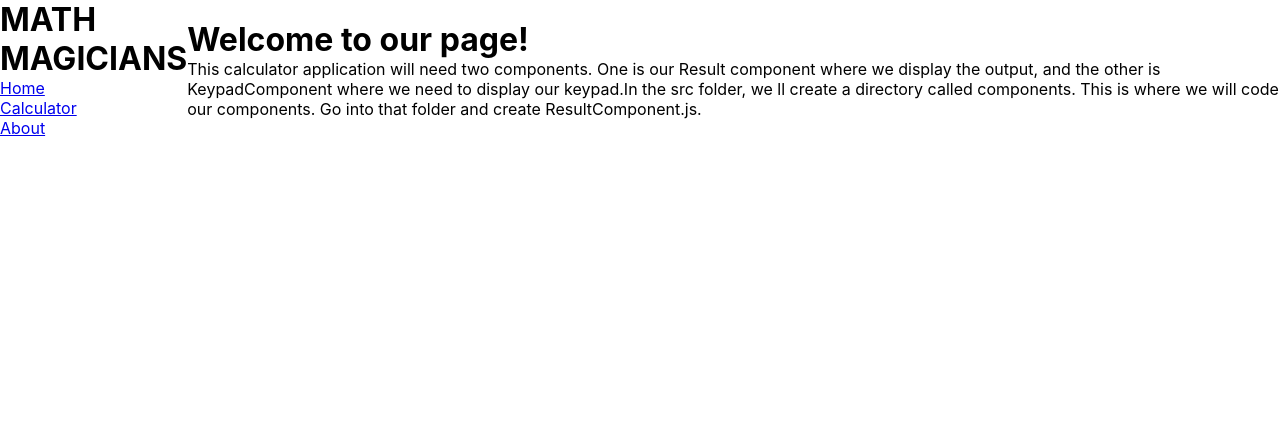
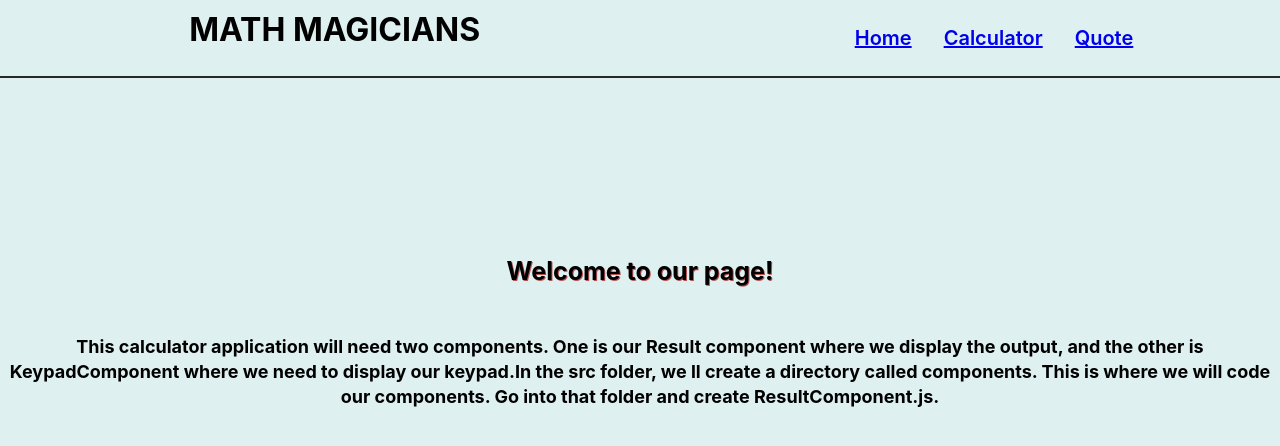
Before and after one commit to Said-laasri/math-magicians, a React (Create React App) app: page /Home in a window 1280 px wide. Shown: the top 446 px of the page. Built offline with nearby package versions, Linux system fonts and the light colour scheme.

Commit message:
add home page and quote page and styling them

```diff
--- a/src/App.css
+++ b/src/App.css
@@ -4,8 +4,10 @@
   box-sizing: border-box;
 }
 
+body {
+  background-color: rgb(222, 240, 240);
+}
+
 .AppCalcul {
   display: flex;
-  justify-content: center;
-  align-items: center;
 }
--- a/src/App.js
+++ b/src/App.js
@@ -12,7 +12,7 @@ function App() {
       <Navs />
       <Routes>
         <Route path="/Home" element={<Home />} />
-        <Route path="/quote" element={<Quote />} />
+        <Route path="/Quote" element={<Quote />} />
         <Route path="/calculator" element={<Calculator />} />
       </Routes>
     </div>
--- a/src/components/Calculator.js
+++ b/src/components/Calculator.js
@@ -4,7 +4,6 @@ import calculate from '../logic/calculate';
 
 const Calculator = () => {
   const [state, setState] = useState({
-
     total: 0,
     next: null,
     operation: null,
@@ -23,6 +22,8 @@ const Calculator = () => {
 
   const { total, next, operation } = state;
   return (
+    <>
+      <div className="math">Lets do some math!!!</div>
       <div className="calculator">
         <div className="answer" onChange={showResult}>
           {total}
@@ -30,35 +31,74 @@ const Calculator = () => {
           {next}
         </div>
         <div className="section1">
-        <button onClick={clickHandler} type="button" className="number">AC</button>
-        <button onClick={clickHandler} type="button" className="number">+/-</button>
-        <button onClick={clickHandler} type="button" className="number">%</button>
-        <button onClick={clickHandler} type="button" className="side-symbols">÷</button>
+          <button onClick={clickHandler} type="button" className="number">
+            AC
+          </button>
+          <button onClick={clickHandler} type="button" className="number">
+            +/-
+          </button>
+          <button onClick={clickHandler} type="button" className="number">
+            %
+          </button>
+          <button onClick={clickHandler} type="button" className="side-symbols">
+            ÷
+          </button>
         </div>
         <div className="section1">
-        <button onClick={clickHandler} type="button" className="number">7</button>
-        <button onClick={clickHandler} type="button" className="number">8</button>
-        <button onClick={clickHandler} type="button" className="number">9</button>
-        <button onClick={clickHandler} type="button" className="side-symbols">x</button>
+          <button onClick={clickHandler} type="button" className="number">
+            7
+          </button>
+          <button onClick={clickHandler} type="button" className="number">
+            8
+          </button>
+          <button onClick={clickHandler} type="button" className="number">
+            9
+          </button>
+          <button onClick={clickHandler} type="button" className="side-symbols">
+            x
+          </button>
         </div>
         <div className="section1">
-        <button onClick={clickHandler} type="button" className="number">4</button>
-        <button onClick={clickHandler} type="button" className="number">5</button>
-        <button onClick={clickHandler} type="button" className="number">6</button>
-        <button onClick={clickHandler} type="button" className="side-symbols">-</button>
+          <button onClick={clickHandler} type="button" className="number">
+            4
+          </button>
+          <button onClick={clickHandler} type="button" className="number">
+            5
+          </button>
+          <button onClick={clickHandler} type="button" className="number">
+            6
+          </button>
+          <button onClick={clickHandler} type="button" className="side-symbols">
+            -
+          </button>
         </div>
         <div className="section1">
-        <button onClick={clickHandler} type="button" className="number">1</button>
-        <button onClick={clickHandler} type="button" className="number">2</button>
-        <button onClick={clickHandler} type="button" className="number">3</button>
-        <button onClick={clickHandler} type="button" className="side-symbols">+</button>
+          <button onClick={clickHandler} type="button" className="number">
+            1
+          </button>
+          <button onClick={clickHandler} type="button" className="number">
+            2
+          </button>
+          <button onClick={clickHandler} type="button" className="number">
+            3
+          </button>
+          <button onClick={clickHandler} type="button" className="side-symbols">
+            +
+          </button>
         </div>
         <div className="section1">
-        <button onClick={clickHandler} type="button" className="number0">0</button>
-        <button onClick={clickHandler} type="button" className="number">.</button>
-        <button onClick={clickHandler} type="button" className="side-symbols">=</button>
+          <button onClick={clickHandler} type="button" className="number0">
+            0
+          </button>
+          <button onClick={clickHandler} type="button" className="number">
+            .
+          </button>
+          <button onClick={clickHandler} type="button" className="side-symbols">
+            =
+          </button>
         </div>
       </div>
+    </>
   );
 };
 
--- /dev/null
+++ b/src/components/Home.css
@@ -0,0 +1,21 @@
+.home-section {
+  display: flex;
+  flex-direction: column;
+  width: 100%;
+  justify-content: center;
+  height: auto;
+  margin-top: 20%;
+  gap: 3rem;
+  text-align: center;
+}
+
+.home-section > h2 {
+  font-size: 25px;
+  text-shadow: 1px 1px #b85252;
+}
+
+.home-section > p {
+  line-height: 1.4;
+  font-size: 18px;
+  font-weight: 700;
+}
--- a/src/components/Home.jsx
+++ b/src/components/Home.jsx
@@ -1,7 +1,9 @@
+import './Home.css';
+
 function Home() {
   return (
     <div className="home-section">
-      <h1>Welcome to our page!</h1>
+      <h2>Welcome to our page!</h2>
       <p>
         This calculator application will need two components. One is our Result
         component where we display the output, and the other is KeypadComponent
--- /dev/null
+++ b/src/components/Nav.css
@@ -0,0 +1,34 @@
+.Nav-bar {
+  display: flex;
+  width: 100%;
+  justify-content: space-around;
+  position: fixed;
+  padding: 10px;
+  border-bottom: 2px solid rgb(41, 40, 40);
+}
+
+h1:hover {
+  font-size: 50px;
+  color: rgb(17, 5, 0);
+  background-color: rgb(165, 42, 128);
+  border-radius: 80%;
+}
+
+ul {
+  list-style: none;
+  display: flex;
+  width: 20%;
+  justify-content: space-around;
+}
+
+li {
+  font-size: 20px;
+  font-weight: 600;
+  padding: 1rem;
+}
+
+li:hover {
+  font-size: 24px;
+  border-radius: 70%;
+  background-color: rgb(225, 0, 255);
+}
--- a/src/components/Nav.jsx
+++ b/src/components/Nav.jsx
@@ -1,35 +1,21 @@
 import React from 'react';
 import { Link } from 'react-router-dom';
+import './Nav.css';
 
 const LINKS = [
   { to: '/home', text: 'Home' },
   { to: '/calculator', text: 'Calculator' },
-  { to: '/about', text: 'About' },
+  { to: '/Quote', text: 'Quote' },
 ];
 
-// const Nav = () => (
-//   <div>
-//     <h2>Mathmatician</h2>
-//     <ul>
-//       LINKS.map((file) => (
-//       <li key={file.to}>
-//         <Link to={file.to}>{file.test}</Link>
-//       </li>
-//       ));
-//     </ul>
-//   </div>
-// );
 const Navs = () => (
-  <div>
+  <div className="Nav-bar">
     <h1> MATH MAGICIANS</h1>
     <ul>
       {LINKS.map((item) => (
         <li key={item.to}>
           {' '}
-          <Link to={item.to}>
-            {' '}
-            {item.text}
-          </Link>
+          <Link to={item.to}>{item.text}</Link>
         </li>
       ))}
     </ul>
--- /dev/null
+++ b/src/components/Quote.css
@@ -0,0 +1,9 @@
+.quote-section {
+  display: flex;
+  width: 60%;
+  margin-top: 20%;
+  font-size: 15px;
+  margin-left: 20%;
+  font-weight: 600;
+  text-align: center;
+}
--- a/src/components/Quote.jsx
+++ b/src/components/Quote.jsx
@@ -1,4 +1,4 @@
-import React from 'react';
+import './Quote.css';
 
 function Quote() {
   return (
--- a/src/components/calculator.css
+++ b/src/components/calculator.css
@@ -1,7 +1,11 @@
 .calculator {
+  display: block;
+  margin-top: 7.5%;
+  margin-left: 20%;
   width: 40rem;
   height: 30rem;
   padding-top: 10px;
+  box-shadow: 15px 12px #beb7b7;
 }
 
 .answer {
@@ -37,3 +41,14 @@
   font-size: 25px;
   background-color: rgb(238, 132, 61);
 }
+
+.math {
+  margin-top: 15%;
+  font-size: 20px;
+  padding: 10px;
+  font-weight: 700;
+}
+
+.math:hover {
+  text-shadow: 15px 15px #beb7b7;
+}
```
Lines whose indentation alone changed are shown as unchanged.
